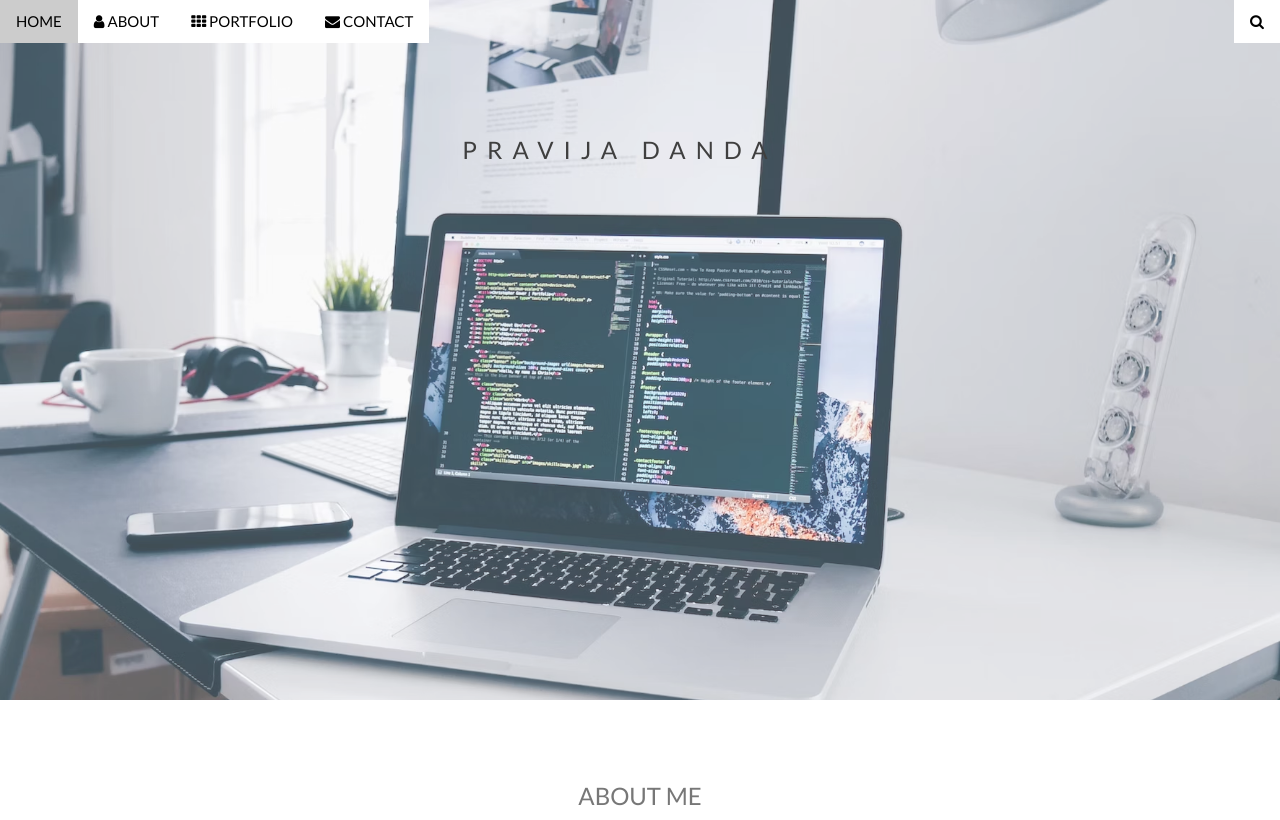
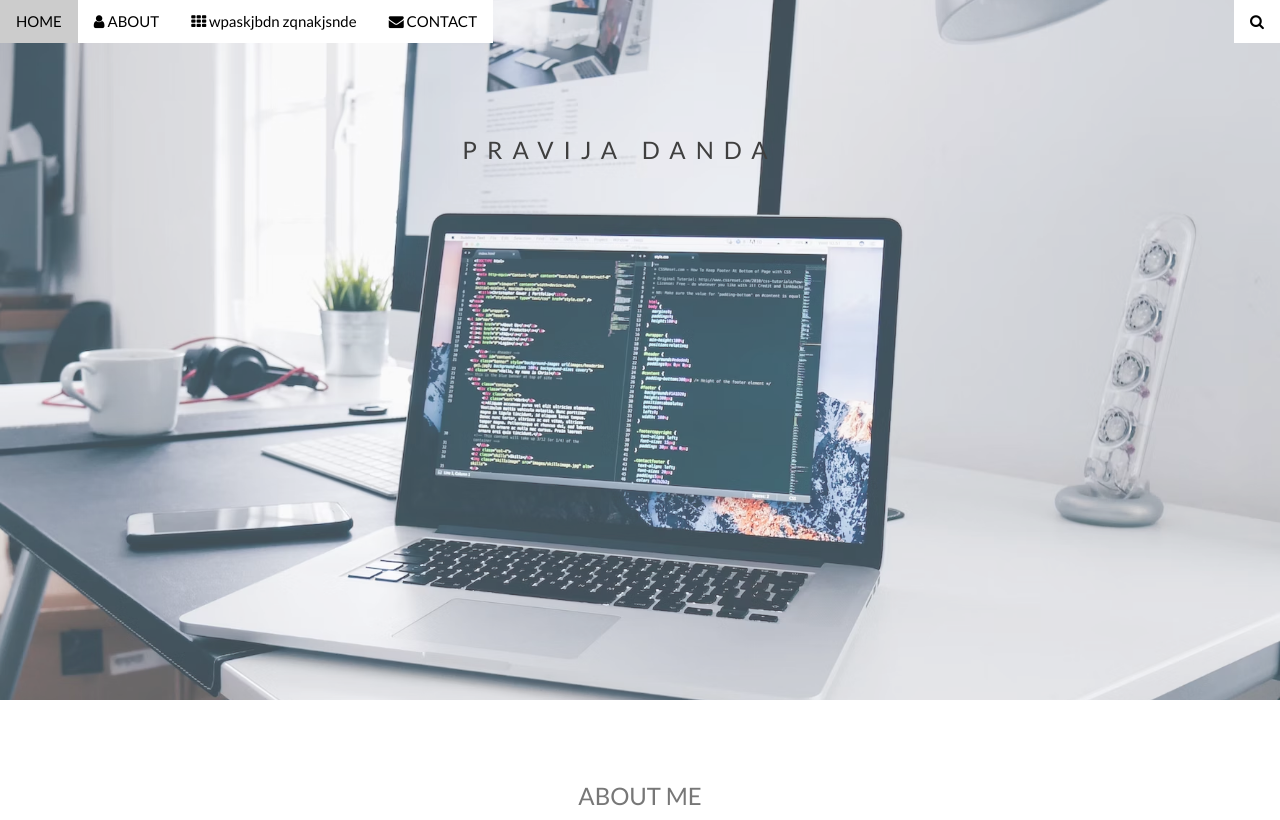
Before and after one commit to pravija12345/pravija12345.github.io, a plain HTML site: page index.html in a window 1280 px wide. Shown: the top 820 px of the page. Drawn offline with nearby package versions, Linux system fonts and the light colour scheme.

Commit message:
Update index.html

```diff
--- a/index.html
+++ b/index.html
@@ -70,7 +70,7 @@ body, html {
     <!-- <a href="#home" class="w3-bar-item w3-white w3-button" style="color: red;">HOME</a> -->
     <a href="#home" class="w3-bar-item w3-white w3-button">HOME</a>
     <a href="#about" class="w3-bar-item w3-white w3-button w3-hide-small"><i class="fa fa-user"></i> ABOUT</a>
-    <a href="#portfolio" class="w3-bar-item w3-white w3-button w3-hide-small"><i class="fa fa-th"></i> PORTFOLIO</a>
+    <a href="#wpaskjbdn zqnakjsnde" class="w3-bar-item w3-white w3-button w3-hide-small"><i class="fa fa-th"></i> wpaskjbdn zqnakjsnde</a>
     <a href="#contact" class="w3-bar-item w3-white w3-button w3-hide-small"><i class="fa fa-envelope"></i> CONTACT</a>
     <a href="#" class="w3-bar-item w3-button w3-white w3-hide-small w3-right w3-hover-red">
       <i class="fa fa-search"></i>
@@ -80,7 +80,7 @@ body, html {
   <!-- Navbar on small screens -->
   <div id="navDemo" class="w3-bar-block w3-white w3-hide w3-hide-large w3-hide-medium">
     <a href="#about" class="w3-bar-item w3-button" onclick="toggleFunction()">ABOUT</a>
-    <a href="#portfolio" class="w3-bar-item w3-button" onclick="toggleFunction()">PORTFOLIO</a>
+    <a href="#wpaskjbdn zqnakjsnde" class="w3-bar-item w3-button" onclick="toggleFunction()">wpaskjbdn zqnakjsnde</a>
     <a href="#contact" class="w3-bar-item w3-button" onclick="toggleFunction()">CONTACT</a>
     <a href="#" class="w3-bar-item w3-button">SEARCH</a>
   </div>
@@ -140,12 +140,12 @@ body, html {
 <!-- Second Parallax Image with Portfolio Text -->
 <div class=" w3-display-container w3-opacity-min">
   <div class="w3-display-center">
-    <span class="w3-xxlarge w3-text-white w3-wide">PORTFOLIO</span>
+    <span class="w3-xxlarge w3-text-white w3-wide">wpaskjbdn zqnakjsnde</span>
   </div>
 </div>
 
 <!-- Container (Portfolio Section) -->
-<div class="w3-content w3-container w3-padding-64" id="portfolio">
+<div class="w3-content w3-container w3-padding-64" id="wpaskjbdn zqnakjsnde">
   <h3 class="w3-center">MY WORK</h3>
    <h4 class="w3-center">wpaskjbdn zqnakjsnde</h4>
   <p >
```
